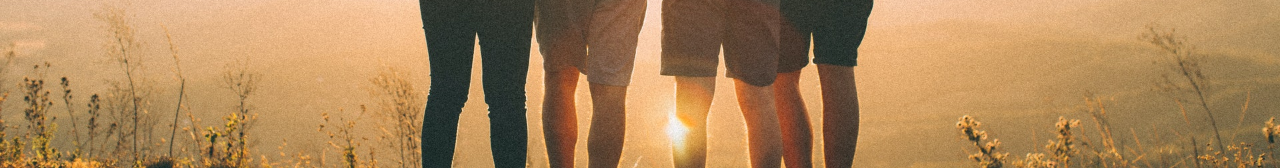
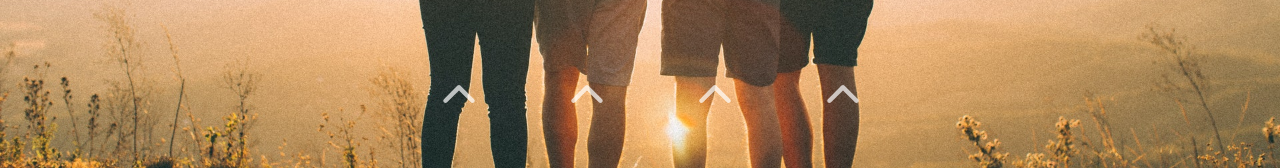
Before and after one commit to joshganote/30-Day-Challenge, a React (Create React App) app: page / in a window 1280 px wide. Shown: the part 490-658 px from the top of the page. Built offline with nearby package versions, Linux system fonts and the light colour scheme.

Commit message:
got a icon that when you hover shows a name for one person

```diff
--- a/src/components/HomePage.js
+++ b/src/components/HomePage.js
@@ -1,9 +1,10 @@
 import React from 'react';
 import { useHistory } from 'react-router-dom';
 import backgroundImage from '../assets/new-background-big.jpg';
+import { IoIosArrowUp } from 'react-icons/io'
 
 import '../css/HomePage.css';
-
+// Change font-soze unit to em
 const HomePage = () => {
     const history = useHistory();
     const navigateToJared = () => {
@@ -26,7 +27,19 @@ const HomePage = () => {
         <div>
             <img src={backgroundImage} className="homepage-background" />
             <h1 className="header">JTL</h1>
-            <div className="jared-container">
+
+            <div className="arrow arrow-one">
+                <IoIosArrowUp />
+            </div>
+
+            <div className="description-box description-one description-text hide-text">
+                <p>Jared Logan</p>
+            </div>
+
+            <div className="arrow arrow-two"><IoIosArrowUp /></div>
+            <div className="arrow arrow-three"><IoIosArrowUp /></div>
+            <div className="arrow arrow-four"><IoIosArrowUp /></div>
+            {/* <div className="jared-container">
                 <button onClick={navigateToJared} className="zone1"></button>
             </div>
             <div className="hide">
@@ -55,7 +68,7 @@ const HomePage = () => {
             </div>
             <div className="hide">
                 <p>Kyl</p>
-            </div>
+            </div> */}
         </div>
     )
 }
--- a/src/css/HomePage.css
+++ b/src/css/HomePage.css
@@ -40,11 +40,13 @@
   object-fit: fill;
 }
 
+/*------ Header for Producer's page------*/
 .header-extend {
   width: 60vw;
   color: rgba(255, 255, 255, 0.90);
 }
 
+/*------ Back to Home Page Arrow------*/
 .nav-arrow {
   position: absolute;
   top: 4%;
@@ -54,6 +56,7 @@
   color: #ffffff;
 }
 
+/*------ Webpage to large iPad Pro responsive ------*/
 @media screen and (max-width: 1080px) {
   .homepage-background {
     position: absolute;
@@ -80,6 +83,7 @@
   }
 }
 
+/*------ Slightly smaller tablet responsive ------*/
 @media screen and (max-width: 991px) {
   .homepage-background {
     position: absolute;
@@ -106,6 +110,7 @@
   }
 }
 
+/*------ Large phone screen responsive ------*/
 @media screen and (max-width: 767px) {
   .header {
     left: 20px;
@@ -126,6 +131,7 @@
   }
 }
 
+/*------ Medium phone screen responsive ------*/
 @media screen and (max-width: 479px) {
   .header {
     height: 5vh;
@@ -144,6 +150,7 @@
   }
 }
 
+/*------ Small phone screen responsive ------*/
 @media screen and (max-width: 289px) {
   .header {
     height: 5vh;
@@ -162,9 +169,80 @@
   }
 }
 
+/*-- Hides Home Page title until back arrow clicked --*/
 .hide-text {
   display: none;
 }
+
+/*------ Main Description Arrow ------*/
+.arrow {
+  position: absolute;
+  -o-object-fit: contain;
+  object-fit: contain;
+  font-size: 3em;
+  color: #ffffff;
+  opacity: 0.7;
+  top: 70%;
+  width: 5%;
+  height: 5%;
+  cursor: pointer;
+}
+
+.arrow:hover + .hide-text {
+  display: block;
+}
+
+.arrow-one {
+  left: 34%;
+}
+
+.arrow-two {
+  left: 44%;
+}
+
+.arrow-three {
+  left: 54%;
+}
+
+.arrow-four {
+  left: 64%;
+}
+
+.description-box {
+  position: absolute;
+  text-align: center;
+  width: 12%;
+  height: 5%;
+}
+
+.description-text{
+  color: #f3f0f6;
+  margin: 0;
+  font-family: 'DM Serif Display', sans-serif;
+  font-size: 1.6em;
+  text-shadow: 1px 1px rgb(255, 132, 84),
+                2px 2px rgb(255, 132, 84),
+                3px 3px rgb(255, 132, 84);
+}
+
+.description-one {
+  left: 29%;
+  top: 58%;
+  margin: 0;
+  padding: 5px 5px;
+}
+
+/* .description-text:hover {
+  position: relative;
+  top: -3px;
+  left: -3px;
+  text-shadow: 1px 1px #fe4902,
+               2px 2px #fe4902,
+               3px 3px #fe4902,
+               4px 4px #fe4902,
+               5px 5px #fe4902,
+               6px 6px #fe4902;
+} */
 
 /*----- Jared -----*/
 /* .hide {
```
